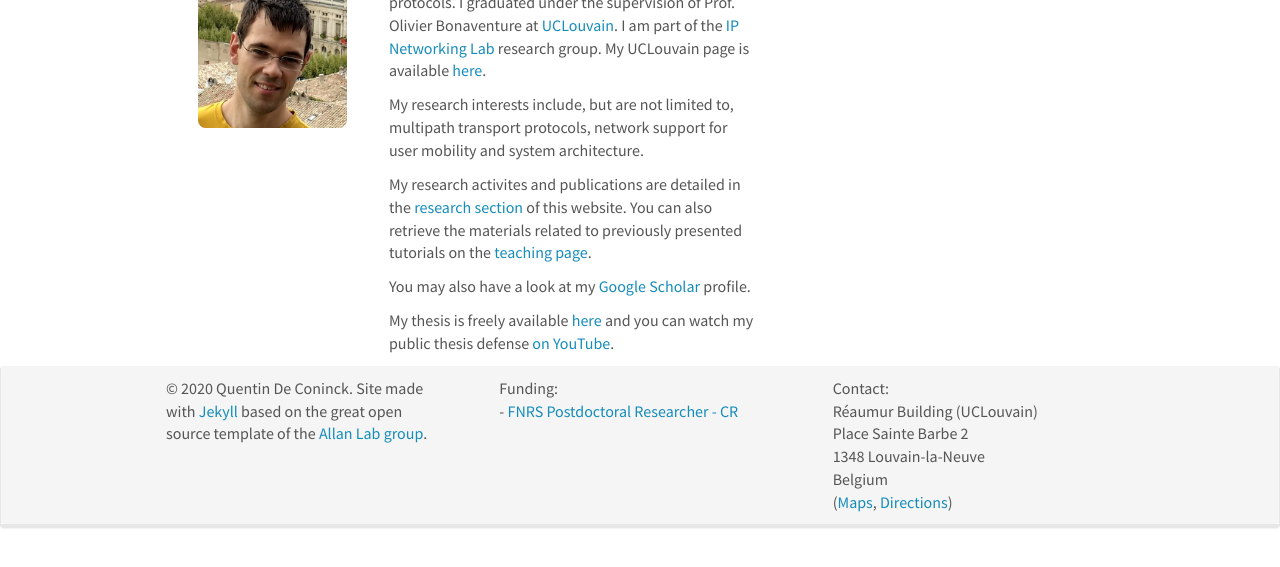
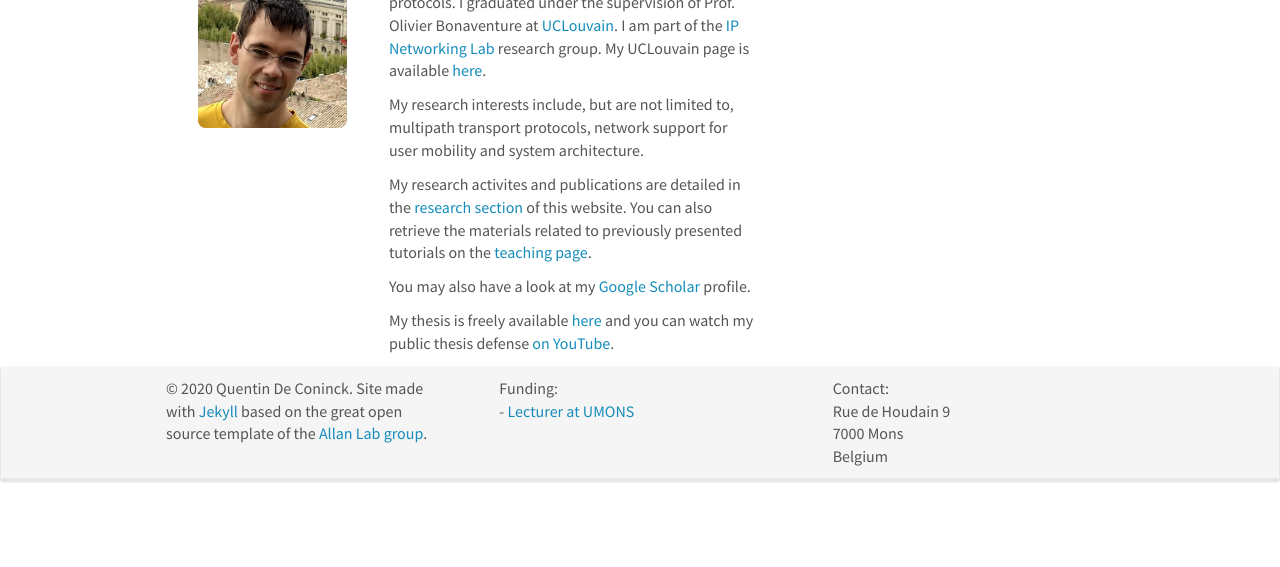
Before and after one commit to qdeconinck/qdeconinck.github.io, a Jekyll site: the page built from _pages/home.md, in a window 1280 px wide, cut to the strip 180-747 px from the top of the page. Built offline with Jekyll 4.4.1, drawn with Linux system fonts in a browser that asks for light colours; nearby versions of some CDN libraries.

Commit message:
now at UMons

```diff
--- a/_data/news.yml
+++ b/_data/news.yml
@@ -1,3 +1,9 @@
+- date: 01 Sep. 2023
+  headline: Starting my first day as a lecturer in Cybersecurity at the University of Mons (UMONS).
+
+- date: 20 Jul. 2023
+  headline: My ACM CCR paper <a href="https://dl.acm.org/doi/abs/10.1145/3561954.3561956">The Packet Number Space Debate in Multipath QUIC</a> has been selected for presentation at the "Best of CCR" session of <a href="https://conferences.sigcomm.org/sigcomm/2023/program.html">SIGCOMM 2023</a>!
+
 - date: 17 Mar. 2023
   headline: Invited to provide a guest lecture about the QUIC protocol at the Computer Networks course given by Danny Hughes at KULeuven, Belgium.
 
--- a/_includes/footer.html
+++ b/_includes/footer.html
@@ -13,15 +13,14 @@
 		</div>
 		<div class="col-sm-4">
 		  Funding:<br />
-		  - <a href="https://www.frs-fnrs.be/en/financements/chercheur-postdoc#cr">FNRS Postdoctoral Researcher - CR</a> <br />
+		  - <a href="https://staff.umons.ac.be/Quentin.DECONINCK/">Lecturer at UMONS</a> <br />
 		</div>
 		<div class="col-sm-4">
 		  Contact:<br />
-		  Réaumur Building (UCLouvain)<br />
-		  Place Sainte Barbe 2<br />
-		  1348 Louvain-la-Neuve<br />
+		  Rue de Houdain 9<br />
+		  7000 Mons<br />
 		  Belgium<br />
-            (<a href="https://goo.gl/maps/4f3DwjAY2QT2">Maps</a>, <a href="https://uclouvain.be/en/research-institutes/icteam/ingi/about.html">Directions</a>)
+            <!-- (<a href="https://goo.gl/maps/4f3DwjAY2QT2">Maps</a>, <a href="https://uclouvain.be/en/research-institutes/icteam/ingi/about.html">Directions</a>) -->
 		</div>
 	  </div>
 	</div>
```
